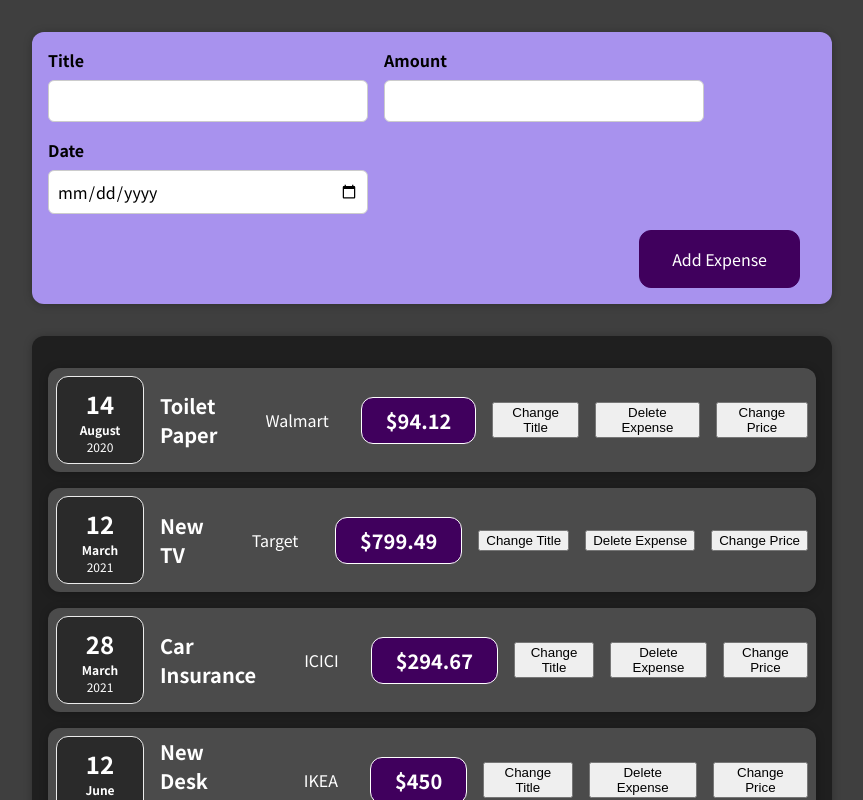
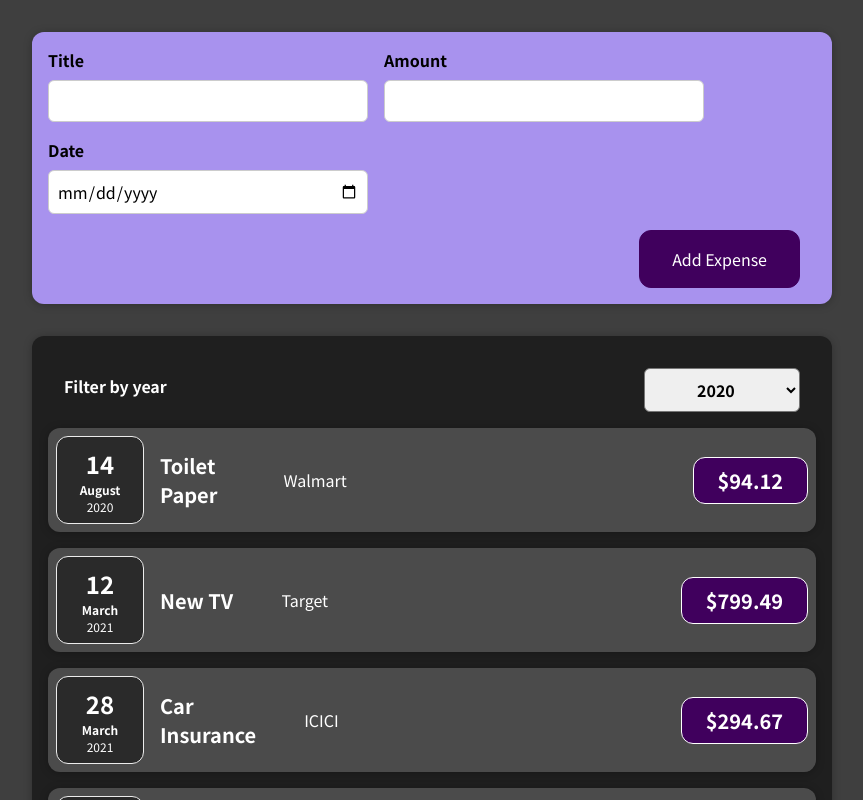
Before and after one commit to Immernachtreich/Frontend-Development, a React (Create React App) app in the folder React-Guide/: page / in a window 1280 px wide. Shown: the top 800 px of the page, without its empty margins (208-1071 px from the left). Built offline with nearby package versions, Linux system fonts and the light colour scheme.

Commit message:
Added expenses dynamically

```diff
--- a/React-Guide/src/App.js
+++ b/React-Guide/src/App.js
@@ -4,11 +4,12 @@ import { useState } from 'react';
 
 // Component Imports
 import ExpenseItem from './components/Expenses/ExpenseItem';
+import NewExpense from './components/NewExpenses/NewExpense';
+import ExpenseFilter from './components/Expenses/ExpenseFilter';
+
 import Card from './components/UI/Card';
-import NewExpense from './components/NewExpenses/NewExpense';
 
-const App = () => {
-    const expenses = [
+const DUMMY_EXPENSES = [
     {
         id: 'e1',
         title: 'Toilet Paper',
@@ -39,16 +40,30 @@ const App = () => {
     },
 ];
 
+const App = () => {
+
+    const [filteredYear, setFilteredYear] = useState('2020');
+    const [expenses, setExpenses] = useState(DUMMY_EXPENSES);
+
     const addExpenseHandler = expense => {
-        console.log(expense);
+        setExpenses(prevExpenses => {
+            return [expense, ...prevExpenses];
+        })
+    }
+
+    const filterChangeHandler =  selectedYear => {
+        setFilteredYear(selectedYear);
     }
 
     return (
         <div>
+
             <NewExpense onAddExpense={ addExpenseHandler }/>
             <Card className='expenses'>
+                <ExpenseFilter selected={ filteredYear } onChange={ filterChangeHandler } />
                 { expenses.map(e => {
                     return <ExpenseItem
+                        key={ e.id }
                         title={ e.title }
                         amount={ e.amount }
                         date={ e.date }
@@ -56,6 +71,7 @@ const App = () => {
                     />
                 }) }
             </Card>
+
         </div>
     );
 }
--- a/React-Guide/src/components/Expenses/ExpenseDetails.js
+++ b/React-Guide/src/components/Expenses/ExpenseDetails.js
@@ -25,9 +25,9 @@ const ExpenseDetails = props => {
             <h2> { title } </h2>
             <div className='expense-item__location'> { location } </div>
             <div className='expense-item__price'> ${ amount } </div>
-            <button onClick={ clickHandler }> Change Title </button>
+            {/* <button onClick={ clickHandler }> Change Title </button>
             <button onClick={ deleteHandler }> Delete Expense </button>
-            <button onClick={ changePriceHandler }> Change Price </button>
+            <button onClick={ changePriceHandler }> Change Price </button> */}
         </div>
     );
 }
--- /dev/null
+++ b/React-Guide/src/components/Expenses/ExpenseFilter.css
@@ -0,0 +1,24 @@
+.expenses-filter {
+    color: white;
+    padding: 0 1rem;
+}
+
+.expenses-filter__control {
+    display: flex;
+    width: 100%;
+    align-items: center;
+    justify-content: space-between;
+    margin: 1rem 0;
+}
+
+.expenses-filter label {
+    font-weight: bold;
+    margin-bottom: 0.5rem;
+}
+
+.expenses-filter select {
+    font: inherit;
+    padding: 0.5rem 3rem;
+    font-weight: bold;
+    border-radius: 6px;
+}
--- /dev/null
+++ b/React-Guide/src/components/Expenses/ExpenseFilter.js
@@ -0,0 +1,28 @@
+import React from "react";
+
+import "./ExpenseFilter.css";
+
+const ExpensesFilter = (props) => {
+
+    const dropdownChangeHandler = (event) => {
+        props.onChangeFilter(event.target.value);
+    };
+
+    return (
+        <div className="expenses-filter">
+            <div className="expenses-filter__control">
+
+                <label>Filter by year</label>
+                <select value={ props.selected } onChange={ dropdownChangeHandler }>
+                    <option value="2022">2022</option>
+                    <option value="2021">2021</option>
+                    <option value="2020">2020</option>
+                    <option value="2019">2019</option>
+                </select>
+
+            </div>
+        </div>
+    );
+};
+
+export default ExpensesFilter;
```
Lines whose indentation alone changed are shown as unchanged.
